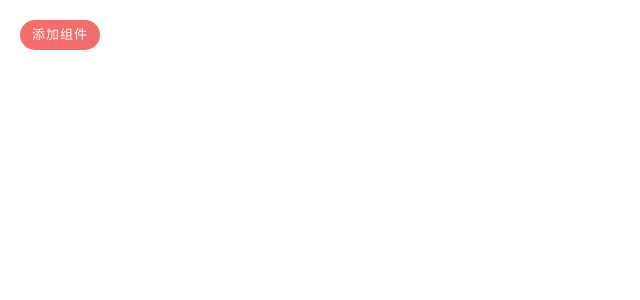
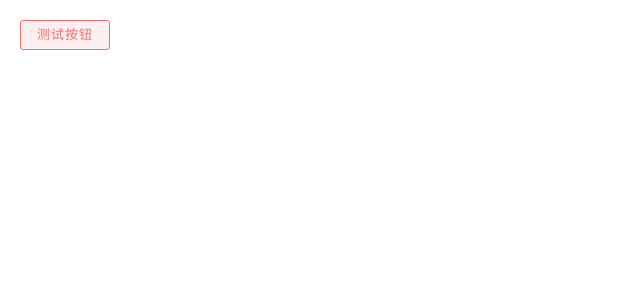
Before and after one commit to shengbenqiang/SComponent, a Vue app: page / in a window 1280 px wide. Shown: the top 300 px of the page, without its empty margins (0-640 px from the left). Built offline with nearby package versions, Linux system fonts and the light colour scheme.

Commit message:
组件按钮功能完善完成

```diff
--- a/src/App.vue
+++ b/src/App.vue
@@ -1,9 +1,9 @@
 <template>
   <SButton
     type="danger"
-    round
+    plain
   >
-    添加组件
+    测试按钮
   </SButton>
 </template>
 
@@ -14,6 +14,14 @@ export default {
   name: 'App',
   components: {
     SButton
+  },
+  data () {
+    return {
+      mySty: {
+        width: '20px',
+        height: '20px'
+      }
+    }
   }
 }
 </script>
--- a/src/components/SButton/SButton.css
+++ b/src/components/SButton/SButton.css
@@ -105,13 +105,13 @@
     font-size: 12px;
 }
 .small {
-    width: 80px;
+    width: 90px;
     height: 30px;
     line-height: 30px;
     font-size: 13px;
 }
 .medium {
-    width: 80px;
+    width: 100px;
     height: 40px;
     line-height: 40px;
     font-size: 14px;
@@ -126,6 +126,9 @@
     flex-direction: row;
     align-items: center;
     justify-content: center;
+    overflow: hidden;
+    box-sizing: border-box;
+    white-space: nowrap;
 }
 /* 半角样式 */
 .halfCir {
@@ -134,5 +137,8 @@
 .SBtnImg {
     width: 1.5rem;
     height: 1.5rem;
-    margin-right: 8px;
+    margin: 5px;
 }
+.allCir {
+    border-radius: 100%;
+}
--- a/src/components/SButton/SButton.vue
+++ b/src/components/SButton/SButton.vue
@@ -5,12 +5,13 @@
       'baseStyle',
       sizeClass,
       disabled ? 'pointSty' : '',
-      round ? 'halfCir' : ''
+      round ? 'halfCir' : '',
+      circle ? 'allCir' : ''
     ]"
     :disabled="disabled"
     :style="{
       ...styleObj,
-      width: myWidth ? myWidth + 'px' : ''
+      width: myWidth ? myWidth + 'px' : styleObj.width ? styleObj.width : ''
     }"
   >
     <img v-show="icon" :src="icon" alt="" class="SBtnImg">
@@ -54,6 +55,10 @@ export default defineComponent({
     myWidth: {
       type: Number,
       default: 0
+    },
+    circle: {
+      type: Boolean,
+      default: false
     }
   },
   setup (props) {
```
